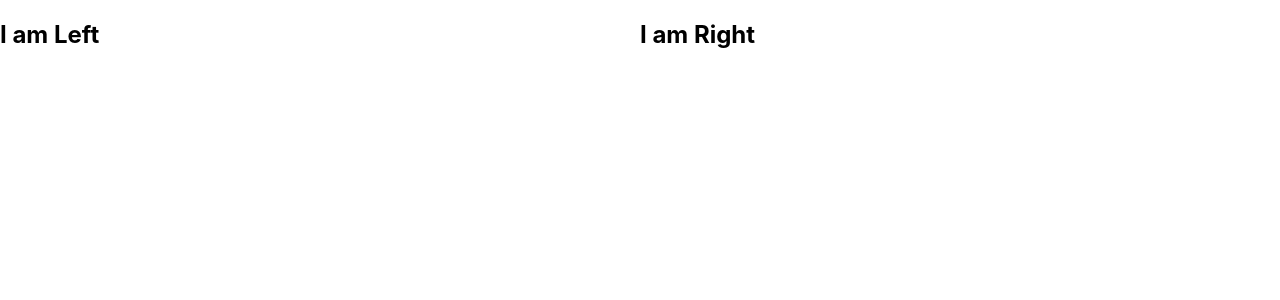
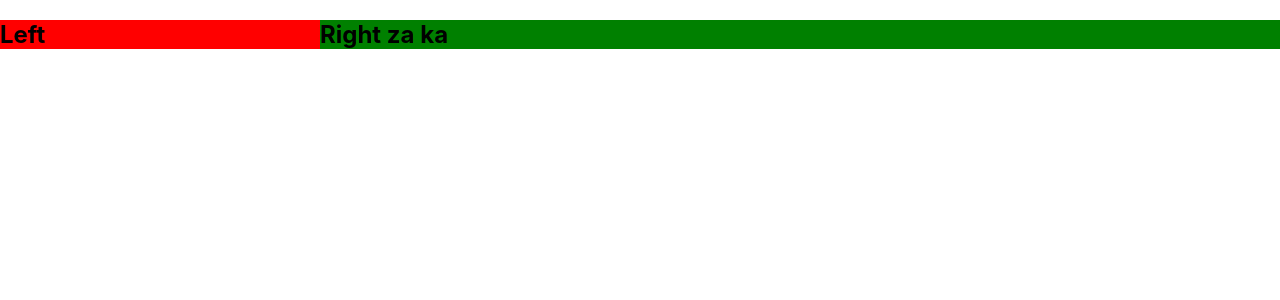
Before and after one commit to HardyNuklear/DesignPattern, a React (Create React App) app: page / in a window 1280 px wide. Shown: the top 300 px of the page. Built offline with nearby package versions, Linux system fonts and the light colour scheme.

Commit message:
screen splitter section

```diff
--- a/src/App.js
+++ b/src/App.js
@@ -1,21 +1,24 @@
 import SplitScreen from "./components/SplitScreen";
 
 
-const LeftSide = () => {
+const LeftSideComp = ({title}) => {
   return (
-    <h2>I am Left</h2>
+    <h2 style={{backgroundColor :'red'}}>{title}</h2>
   )
 }
 
-const RightSide = () => {
+const RightSideComp = ({title}) => {
   return (
-    <h2>I am Right</h2>
+    <h2 style={{backgroundColor :'green'}}>{title}</h2>
   )
 }
 
 function App() {
   return (
-    <SplitScreen Left={LeftSide} Right={RightSide}/>
+    <SplitScreen LeftWidth={1} RightWidth={3}>
+      <LeftSideComp title={"Left"}/>
+      <RightSideComp title={"Right za ka"}/>
+    </SplitScreen>
   );
 }
 
--- a/src/components/SplitScreen.jsx
+++ b/src/components/SplitScreen.jsx
@@ -6,18 +6,21 @@ const Container = styled.div`
 `
 
 const Pannel = styled.div`
-    flex: 1;
+    flex: ${(p) => p.flex};
 `
 
-const SplitScreen = ({ Left, Right }) => {
+const SplitScreen = ({ children, LeftWidth = 1, RightWidth = 1 }) => {
+
+  const [Left, Right] = children;
+
   return (
     <Container>
-      <Pannel>
-        <Left />
+      <Pannel flex={LeftWidth}>
+        {Left}
       </Pannel>
 
-      <Pannel>
-        <Right />
+      <Pannel flex={RightWidth}>
+        {Right}
       </Pannel>
     </Container>
   );
```
